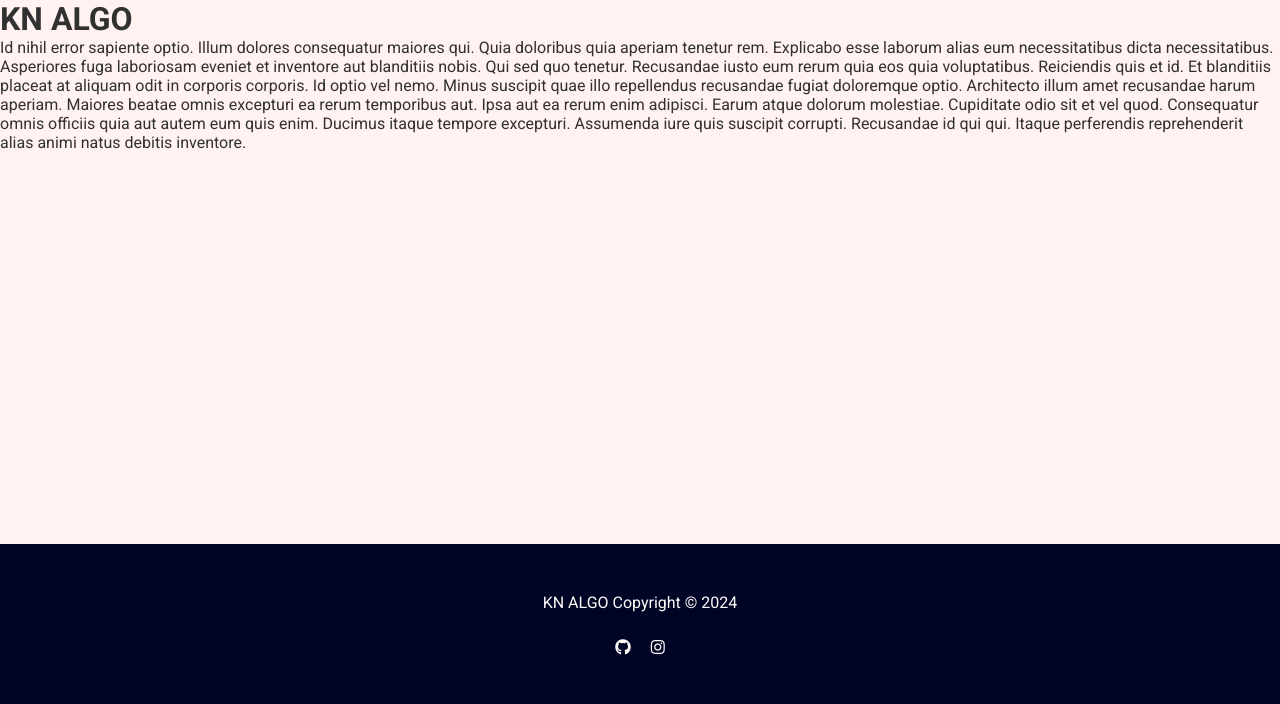
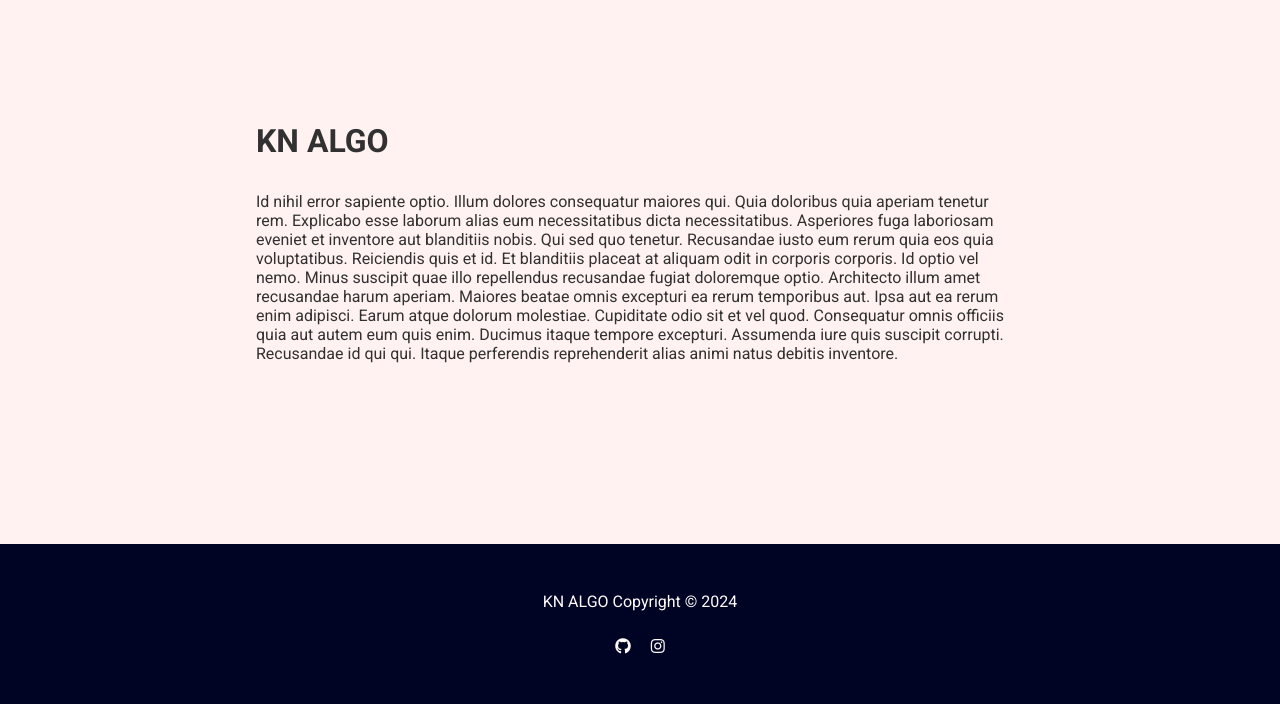
Before and after one commit to KN-Algo/strona-internetowa, a PHP site: page / in a window 1280 px wide. Shown: the part 96-800 px from the top of the page. Run offline with PHP 8.4, Linux system fonts and the light colour scheme.

Commit message:
forgot to add styling for lorem ipsum

```diff
--- a/styles/main.css
+++ b/styles/main.css
@@ -72,6 +72,14 @@ body {
     display: flex;
     flex-direction: column;
     min-height: 100vh;
+}
+
+.main-content {
+  margin: auto 20%;
+}
+
+.main-content h1 {
+  margin: 1em 0;
 }
 
 footer {
```
